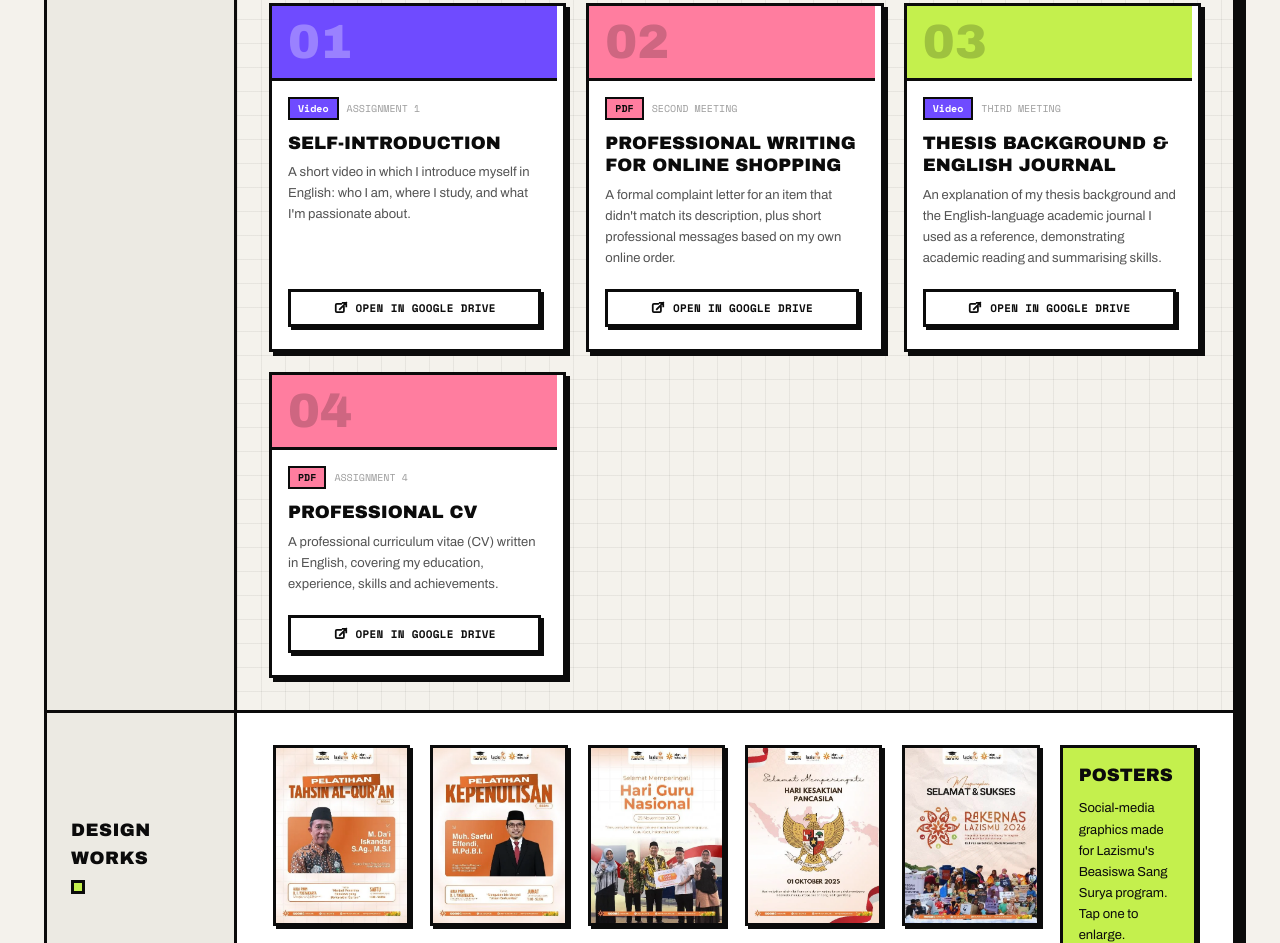
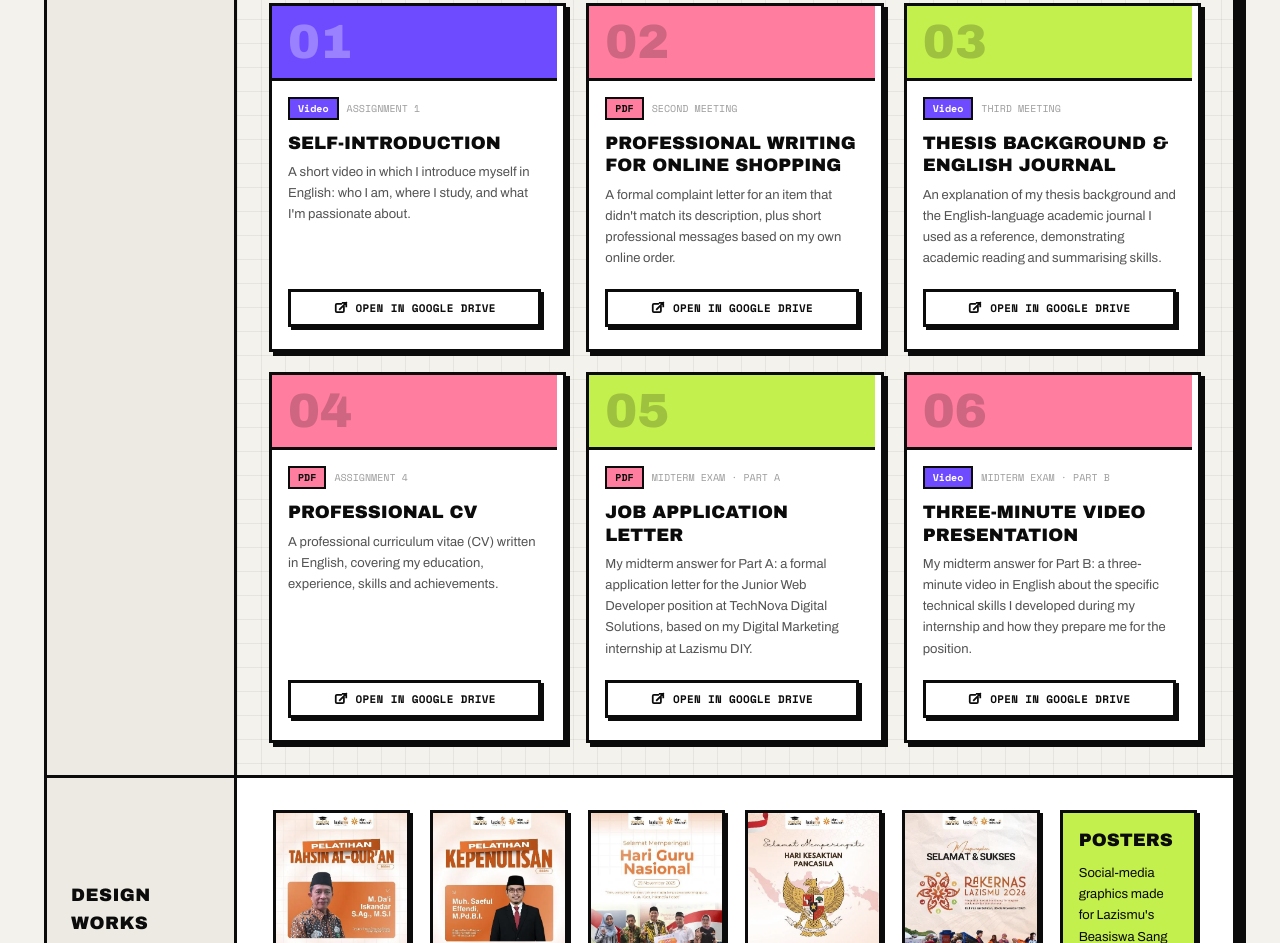
Before and after one commit to itoshiko-nurahman/tailwind-portofolio, a website: page index.html in a window 1280 px wide. Shown: the part 4669-5612 px from the top of the page. Drawn offline with Linux system fonts and the light colour scheme.

Commit message:
Add UTS Bahasa Inggris Profesional answers to English Class section
Add card 05 (Job Application Letter, Part A) and card 06 (Three-Minute Video Presentation, Part B) and update the section intro.

Co-Authored-By: Claude Sonnet 5.5 <noreply@anthropic.com>
Claude-Session: https://claude.ai/code/session_01HqTspBPHmSbRHDBe2GyzL6

```diff
--- a/index.html
+++ b/index.html
@@ -758,7 +758,7 @@
                             <div class="border-b-3 border-ink px-6 py-8 sm:px-10">
                                 <p class="text-[11px] font-bold uppercase tracking-wider text-violet">Coursework &middot; Universitas Ahmad Dahlan</p>
                                 <p class="mt-3 font-display text-3xl uppercase leading-tight sm:text-4xl">Professional<br>English Class</p>
-                                <p class="mt-4 max-w-[55ch] text-[15px] leading-relaxed">Assignments from my Professional English course, practising how to introduce myself and communicate clearly and professionally in English for real, everyday professional situations.</p>
+                                <p class="mt-4 max-w-[55ch] text-[15px] leading-relaxed">Assignments and midterm exam answers from my Professional English course, practising how to introduce myself and communicate clearly and professionally in English for real, everyday professional situations.</p>
                             </div>
 
                             <!-- Cards grid -->
@@ -839,6 +839,45 @@
                                         </a>
                                     </div>
                                 </article>
+
+                                                            <!-- Card 05 -->
+                                <article class="flex flex-col border-3 border-ink bg-white pb-1.5 pr-1.5 shadow-brutal transition duration-100 hover:-translate-y-1 hover:shadow-brutal-lg">
+                                    <div class="border-b-3 border-ink bg-lime px-4 py-3">
+                                        <span class="font-display text-[3rem] leading-none text-ink/20">05</span>
+                                    </div>
+                                    <div class="flex flex-1 flex-col p-4">
+                                        <div class="flex items-center gap-2">
+                                            <span class="chip !bg-pink">PDF</span>
+                                            <span class="font-mono text-[10px] text-ink/40 uppercase">Midterm Exam &middot; Part A</span>
+                                        </div>
+                                        <h3 id="eng-task-5" class="mt-3 font-display text-lg uppercase leading-tight">Job Application Letter</h3>
+                                        <p class="mt-2 flex-1 text-[13px] leading-relaxed text-ink/70">My midterm answer for Part A: a formal application letter for the Junior Web Developer position at TechNova Digital Solutions, based on my Digital Marketing internship at Lazismu DIY.</p>
+                                        <a href="https://drive.google.com/file/d/15jhT8xxtv3PvuuwSBRs_O1zGu2y_kAmS/view?usp=drive_link" target="_blank" rel="noopener noreferrer" class="btn btn-sm mt-5 w-full justify-center">
+                                            <svg class="h-3.5 w-3.5" viewBox="0 0 24 24" fill="none" stroke="currentColor" stroke-width="3" stroke-linecap="square" aria-hidden="true"><path d="M12 5H5a2 2 0 0 0-2 2v10a2 2 0 0 0 2 2h10a2 2 0 0 0 2-2v-7M15 3h6v6M10 14L21 3"/></svg>
+                                            Open in Google Drive
+                                        </a>
+                                    </div>
+                                </article>
+
+                                <!-- Card 06 -->
+                                <article class="flex flex-col border-3 border-ink bg-white pb-1.5 pr-1.5 shadow-brutal transition duration-100 hover:-translate-y-1 hover:shadow-brutal-lg">
+                                    <div class="border-b-3 border-ink bg-pink px-4 py-3">
+                                        <span class="font-display text-[3rem] leading-none text-ink/20">06</span>
+                                    </div>
+                                    <div class="flex flex-1 flex-col p-4">
+                                        <div class="flex items-center gap-2">
+                                            <span class="chip !bg-violet !text-white">Video</span>
+                                            <span class="font-mono text-[10px] text-ink/40 uppercase">Midterm Exam &middot; Part B</span>
+                                        </div>
+                                        <h3 id="eng-task-6" class="mt-3 font-display text-lg uppercase leading-tight">Three-Minute Video Presentation</h3>
+                                        <p class="mt-2 flex-1 text-[13px] leading-relaxed text-ink/70">My midterm answer for Part B: a three-minute video in English about the specific technical skills I developed during my internship and how they prepare me for the position.</p>
+                                        <a href="https://drive.google.com/file/d/1H8i-wcAQbrJPbmIlWbob5w--sqUsLaDe/view?usp=drive_link" target="_blank" rel="noopener noreferrer" class="btn btn-sm mt-5 w-full justify-center">
+                                            <svg class="h-3.5 w-3.5" viewBox="0 0 24 24" fill="none" stroke="currentColor" stroke-width="3" stroke-linecap="square" aria-hidden="true"><path d="M12 5H5a2 2 0 0 0-2 2v10a2 2 0 0 0 2 2h10a2 2 0 0 0 2-2v-7M15 3h6v6M10 14L21 3"/></svg>
+                                            Open in Google Drive
+                                        </a>
+                                    </div>
+                                </article>
+
 
                             </section>
                         </div>
```
